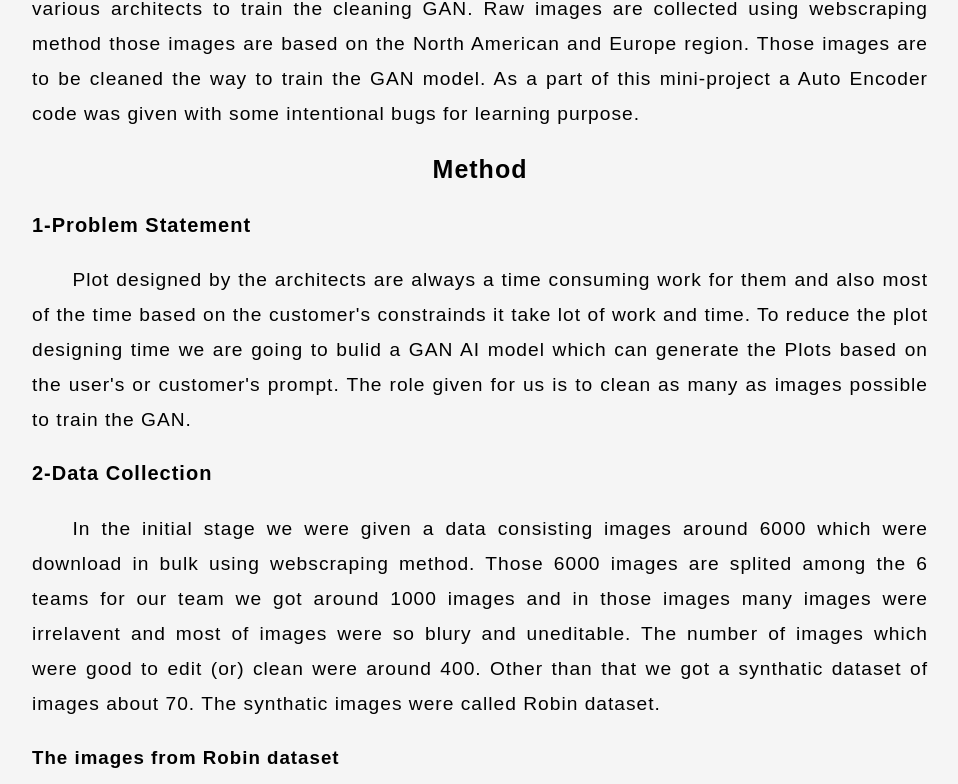
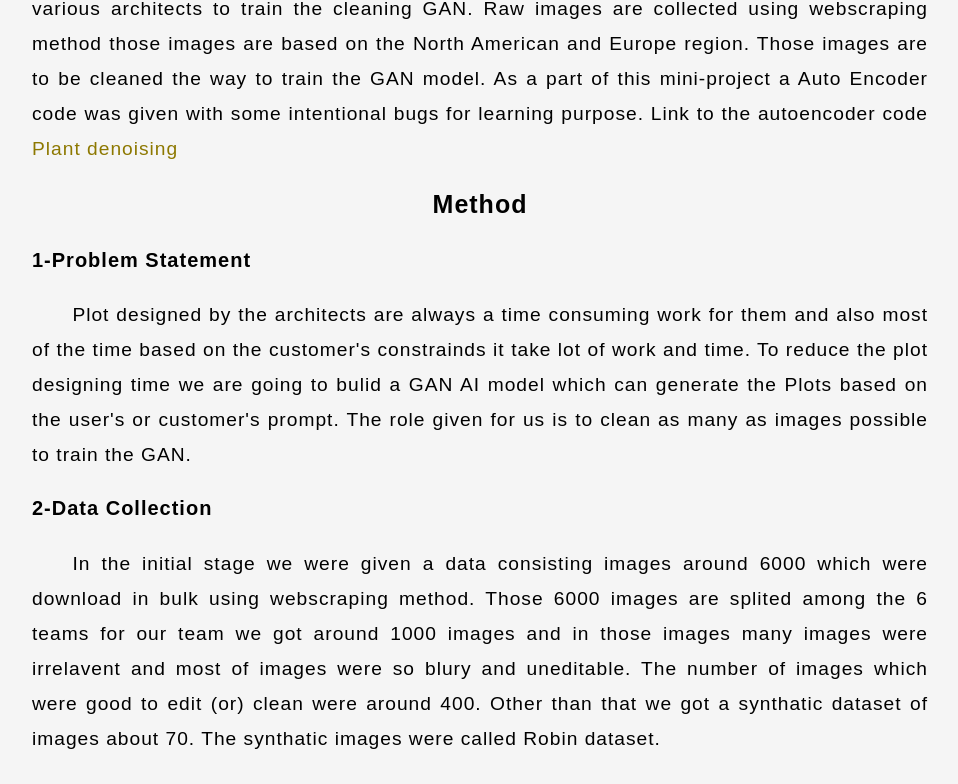
Before and after one commit to AAzarudeen/GAN-Mini-project-web-report, a plain HTML site: page index.html in a window 1280 px wide. Shown: the part 916-1700 px from the top of the page, without its empty margins (160-1118 px from the left). Drawn offline with Linux system fonts and the light colour scheme.

Commit message:
auto-encoder-code

```diff
--- a/index.html
+++ b/index.html
@@ -4,7 +4,7 @@
 <head>
   <meta charset="UTF-8" />
   <meta name="viewport" content="width=device-width, initial-scale=1.0" />
-  <title>Document</title>
+  <title>GAN Mini Project</title>
   <link rel="stylesheet" href="style.css" />
 </head>
 
@@ -47,6 +47,7 @@
     are based on the North American and Europe region. Those images
     are to be cleaned the way to train the GAN model. As a part of this mini-project
     a Auto Encoder code was given with some intentional bugs for learning purpose.
+    Link to the autoencoder code <a href="https://colab.research.google.com/drive/1YXgmUbrE39TL55OBcqjj4D7O4duTYWiC?usp=sharing" target="_blank">Plant denoising</a>
   </p>
   <h2 class="topic-title">Method</h2>
   <h2 class="subtopic-title">1-Problem Statement</h2>
```
